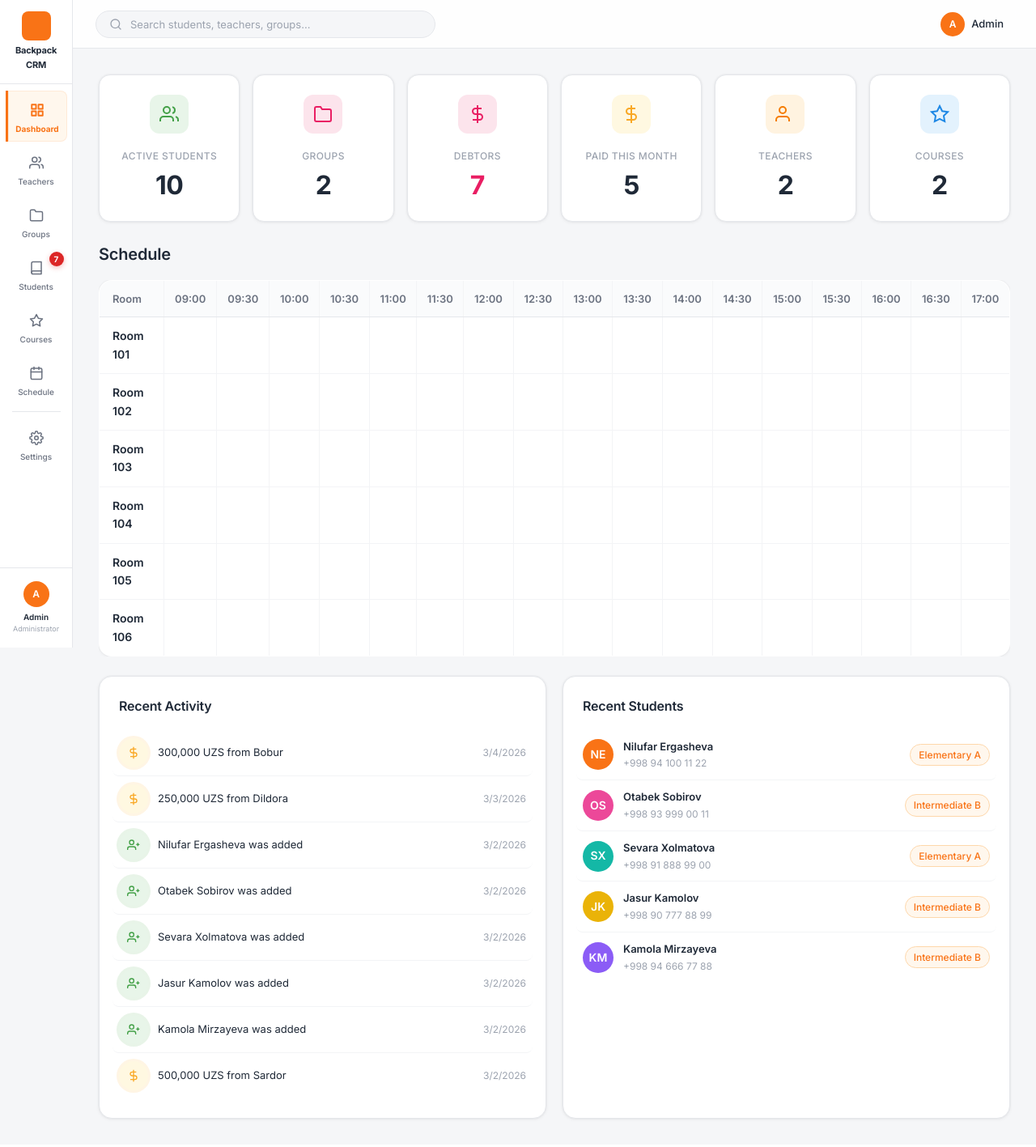
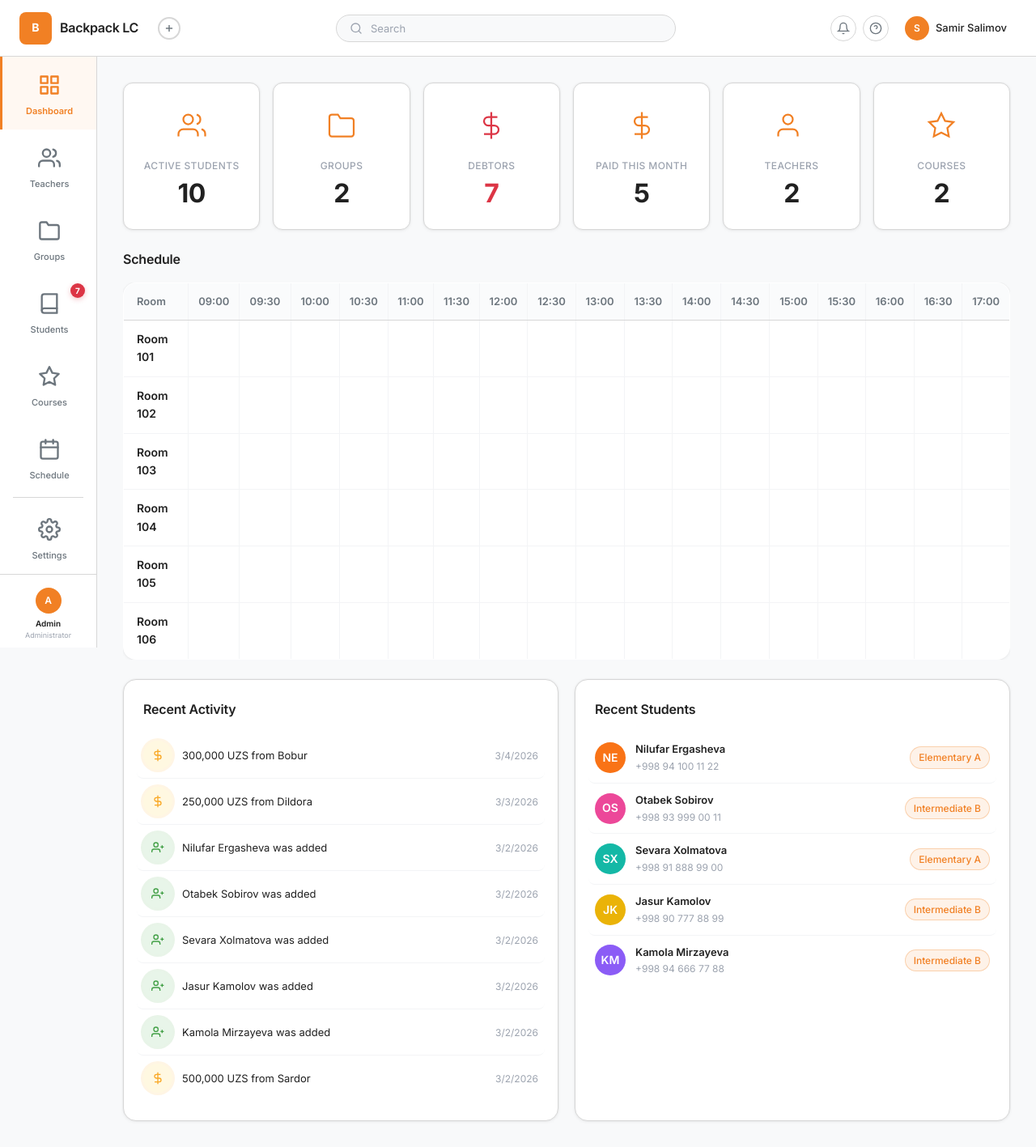
Before and after one commit to SamirForeverUIX/CRM, a Node server app: page / in a window 1280 px wide. Shown: the whole page at 81% size. Before the commit the page ends 1385 px from the top, so only its background shows below. Run offline with Node 20, Linux system fonts and the light colour scheme.

Commit message:
Redesign dashboard layout to match reference: fixed header, sidebar, stat cards
- Header: 70px fixed full-width with brand/search/profile sections
- Sidebar: 120px wide, 90px nav items with large icons, below header
- Stat cards: large outlined orange SVG icons, centered layout with borders
- Content area: proper padding-top for fixed header offset
- Responsive: mobile sidebar as slide-out drawer, hidden brand name on tablet
- Removed inline styles from dashboard template

https://claude.ai/code/session_01WxRUCWVojkK3LVgJ76Uz3i

```diff
--- a/public/css/dashboard.css
+++ b/public/css/dashboard.css
@@ -9,58 +9,59 @@
 
 /* Stats Grid */
 .stats-grid {
-  display:grid;
-  grid-template-columns:repeat(auto-fill, minmax(160px, 1fr));
-  gap:16px; margin-bottom:24px;
+  display: grid;
+  grid-template-columns: repeat(auto-fill, minmax(160px, 1fr));
+  gap: 16px;
+  margin-bottom: 24px;
 }
 .stat-card {
-  padding: 24px;
+  padding: 24px 16px;
   display: flex;
   flex-direction: column;
-  gap: 8px;
+  align-items: center;
+  gap: 6px;
   text-align: center;
-  border-radius: 14px;
+  border-radius: var(--radius-md);
+  background: #fff;
+  border: 1px solid var(--border);
   transition: all 0.25s ease;
 }
 .stat-card:hover {
   transform: translateY(-3px);
   box-shadow: var(--shadow-card-hover);
+  border-color: transparent;
 }
 .stat-card-link { transition: all var(--transition-base); }
-.stat-card-link:hover {
-  box-shadow:var(--shadow-card-hover);
-  transform:translateY(-3px);
-  border-color: transparent;
-}
 .stat-card-link:active { transform: translateY(-1px) scale(0.99); }
 
 .stat-icon {
-  width:48px; height:48px;
-  border-radius:var(--radius-md);
-  display:flex; align-items:center; justify-content:center;
-  margin:0 auto 6px;
+  width: 56px;
+  height: 56px;
+  border-radius: var(--radius-full);
+  display: flex;
+  align-items: center;
+  justify-content: center;
+  margin-bottom: 4px;
+  background: transparent;
   transition: transform var(--transition-base);
 }
-.stat-card-link:hover .stat-icon { transform: scale(1.08); }
-.stat-icon.teachers { background:#fff3e0; color:#f57c00; }
-.stat-icon.teachers svg { stroke:#f57c00; }
-.stat-icon.groups { background:#fce4ec; color:#e91e63; }
-.stat-icon.groups svg { stroke:#e91e63; }
-.stat-icon.students { background:#e8f5e9; color:#43a047; }
-.stat-icon.students svg { stroke:#43a047; }
-.stat-icon.courses { background:#e3f2fd; color:#1e88e5; }
-.stat-icon.courses svg { stroke:#1e88e5; }
-.stat-icon.income { background:#fff8e1; color:#f9a825; }
-.stat-icon.income svg { stroke:#f9a825; }
-.stat-icon.debtors { background:#fce4ec; color:#e91e63; }
-.stat-icon.debtors svg { stroke:#e91e63; }
+.stat-card:hover .stat-icon { transform: scale(1.08); }
 
-.stat-number.danger { color:#e91e63; }
+/* All stat icons use primary orange outlined style */
+.stat-icon svg {
+  stroke: var(--primary);
+  width: 36px;
+  height: 36px;
+  stroke-width: 1.5;
+}
+.stat-icon.debtors svg { stroke: var(--danger); }
+
+.stat-number.danger { color: var(--danger); }
 
 .dashboard-grid { margin-top: var(--space-3); }
 
 .stat-number { font-size: 32px; font-weight: 800; color: var(--text-primary); line-height: 1.2; letter-spacing: -0.5px; }
-.stat-label { font-size: 12px; color: var(--text-muted); font-weight: 500; text-transform: uppercase; letter-spacing: 0.4px; margin-top: 4px; }
+.stat-label { font-size: 12px; color: var(--text-muted); font-weight: 500; text-transform: uppercase; letter-spacing: 0.4px; margin-top: 2px; }
 
 /* Quick Actions */
 .quick-actions { margin-bottom:24px; }
--- a/public/css/header.css
+++ b/public/css/header.css
@@ -1,10 +1,12 @@
 /* ============================================================
-   TOP HEADER — Search bar, profile, mobile menu
+   TOP HEADER — Full-width bar with logo, search, profile
+   Reference: 70px height, logo on left, search centered, profile right
    ============================================================ */
 
 .main-content {
   flex: 1;
   margin-left: var(--sidebar-width);
+  padding-top: var(--header-height);
   display: flex;
   flex-direction: column;
   min-height: 100vh;
@@ -15,66 +17,154 @@
   display: flex;
   align-items: center;
   justify-content: space-between;
-  padding: 0 28px;
-  background: rgba(255,255,255,0.85);
-  backdrop-filter: blur(12px);
-  -webkit-backdrop-filter: blur(12px);
+  padding: 0 24px;
+  background: #fff;
   border-bottom: 1px solid var(--border);
-  position: sticky;
+  position: fixed;
   top: 0;
+  left: 0;
+  right: 0;
   z-index: 50;
 }
 
-.header-left { display:flex; align-items:center; gap:16px; flex:1; }
+.header-left {
+  display: flex;
+  align-items: center;
+  gap: 16px;
+  min-width: 200px;
+}
+
+/* Brand in header (replaces sidebar brand) */
+.header-brand {
+  display: flex;
+  align-items: center;
+  gap: 10px;
+  text-decoration: none;
+}
+.header-brand-logo {
+  width: 40px;
+  height: 40px;
+  background: var(--primary);
+  border-radius: var(--radius-sm);
+  display: flex;
+  align-items: center;
+  justify-content: center;
+  color: #fff;
+  font-weight: 700;
+  font-size: 14px;
+}
+.header-brand-name {
+  font-size: 16px;
+  font-weight: 600;
+  color: var(--text-primary);
+  letter-spacing: -0.3px;
+}
+
+.header-add-btn {
+  width: 28px;
+  height: 28px;
+  border-radius: 50%;
+  border: 2px solid var(--border);
+  background: transparent;
+  color: var(--text-secondary);
+  display: flex;
+  align-items: center;
+  justify-content: center;
+  cursor: pointer;
+  transition: all var(--transition-fast);
+  margin-left: 8px;
+}
+.header-add-btn:hover {
+  border-color: var(--primary);
+  color: var(--primary);
+}
 
 .mobile-menu-btn {
-  display:none;
-  background:none; border:none;
-  color:var(--text-secondary); cursor:pointer;
-  padding:6px; border-radius:var(--radius-sm);
+  display: none;
+  background: none; border: none;
+  color: var(--text-secondary); cursor: pointer;
+  padding: 6px; border-radius: var(--radius-sm);
 }
-.mobile-menu-btn:hover { background:var(--bg-body); }
+.mobile-menu-btn:hover { background: var(--bg-body); }
 
+/* Centered search bar */
+.header-center {
+  flex: 1;
+  display: flex;
+  justify-content: center;
+  max-width: 500px;
+  margin: 0 auto;
+}
 .search-form {
-  display:flex; align-items:center;
-  background:var(--bg-body);
-  border:1px solid var(--border);
-  border-radius:var(--radius-full);
-  padding:0 16px;
-  max-width:420px; flex:1;
+  display: flex;
+  align-items: center;
+  background: var(--bg-body);
+  border: 1px solid var(--border);
+  border-radius: var(--radius-full);
+  padding: 0 16px;
+  width: 100%;
+  max-width: 420px;
   transition: all var(--transition-base);
 }
 .search-form:focus-within {
-  border-color:var(--primary);
-  box-shadow: 0 0 0 3px rgba(249,115,22,0.12);
+  border-color: var(--primary);
+  box-shadow: 0 0 0 3px rgba(241, 128, 36, 0.12);
   background: #fff;
 }
 .search-form button {
-  background:none; border:none; cursor:pointer;
-  color:var(--text-muted); display:flex; padding:0;
+  background: none; border: none; cursor: pointer;
+  color: var(--text-muted); display: flex; padding: 0;
 }
 .search-form input {
-  background:transparent; border:none; outline:none;
-  padding:8px 10px;
-  color:var(--text-primary);
-  font-size:13px; font-family:inherit; width:100%;
+  background: transparent; border: none; outline: none;
+  padding: 8px 10px;
+  color: var(--text-primary);
+  font-size: 13px; font-family: inherit; width: 100%;
 }
-.search-form input::placeholder { color:var(--text-muted); }
+.search-form input::placeholder { color: var(--text-muted); }
 
-.header-right { display:flex; align-items:center; gap:12px; }
+.header-right {
+  display: flex;
+  align-items: center;
+  gap: 8px;
+  min-width: 200px;
+  justify-content: flex-end;
+}
+
+/* Header icon buttons (like in reference: en, resize, help, clock) */
+.header-icon-btn {
+  width: 32px;
+  height: 32px;
+  border-radius: 50%;
+  border: 1px solid var(--border);
+  background: transparent;
+  color: var(--text-secondary);
+  display: flex;
+  align-items: center;
+  justify-content: center;
+  cursor: pointer;
+  transition: all var(--transition-fast);
+  font-size: 12px;
+  font-weight: 600;
+}
+.header-icon-btn:hover {
+  border-color: var(--primary);
+  color: var(--primary);
+}
+
 .profile-btn {
-  display:flex; align-items:center; gap:8px;
-  padding:6px 12px;
-  border-radius:var(--radius-full);
+  display: flex; align-items: center; gap: 8px;
+  padding: 6px 12px;
+  border-radius: var(--radius-full);
   transition: background var(--transition-fast);
 }
-.profile-btn:hover { background:var(--bg-body); }
+.profile-btn:hover { background: var(--bg-body); }
 .profile-icon {
-  width:30px; height:30px;
-  border-radius:var(--radius-full);
-  background:var(--primary);
-  color:#fff;
-  display:flex; align-items:center; justify-content:center;
-  font-size:12px; font-weight:600;
+  width: 30px; height: 30px;
+  border-radius: var(--radius-full);
+  background: var(--primary);
+  color: #fff;
+  display: flex; align-items: center; justify-content: center;
+  font-size: 12px; font-weight: 600;
 }
-.profile-label { font-size:13px; font-weight:500; color:var(--text-primary); }
+.profile-label { font-size: 13px; font-weight: 500; color: var(--text-primary); }
--- a/public/css/responsive.css
+++ b/public/css/responsive.css
@@ -15,28 +15,39 @@
     --header-height: 56px;
   }
 
-  /* Sidebar */
+  /* Sidebar — slide-out drawer on mobile */
   .sidebar {
-    transform:translateX(-100%);
-    transition:transform var(--transition-smooth);
-    width:260px;
+    transform: translateX(-100%);
+    transition: transform var(--transition-smooth);
+    width: 260px;
+    top: 0;
+    height: 100%;
     box-shadow: 4px 0 24px rgba(0,0,0,0.1);
+    z-index: 100;
   }
-  .sidebar.open { transform:translateX(0); }
+  .sidebar.open { transform: translateX(0); }
   .sidebar .nav-link {
-    flex-direction:row; width:auto; font-size:13px; padding:12px 16px;
+    flex-direction: row;
+    width: auto;
+    height: auto;
+    font-size: 13px;
+    padding: 12px 16px;
     border-radius: var(--radius-sm);
+    border-left: none;
   }
   .sidebar .nav-link.active {
     border-left: none;
     border-radius: var(--radius-sm);
   }
+  .sidebar .nav-icon svg { width: 20px; height: 20px; }
+  .sidebar-brand { display: flex; padding: 16px; }
 
   /* Layout */
-  .main-content { margin-left:0; }
-  .mobile-menu-btn { display:flex; }
-  .content-area { padding:20px 16px; }
+  .main-content { margin-left: 0; }
+  .mobile-menu-btn { display: flex; }
+  .content-area { padding: 20px 16px; }
   .top-header { padding: 0 16px; }
+  .header-brand-name { display: none; }
 
   /* Dashboard */
   .stats-grid { grid-template-columns:1fr 1fr; gap: 12px; }
--- a/public/css/sidebar.css
+++ b/public/css/sidebar.css
@@ -1,16 +1,18 @@
 /* ============================================================
-   SIDEBAR — Icon-centered navigation with labels below
+   SIDEBAR — Icon-centered navigation (120px wide, 90px items)
+   Matches reference: vertical icon + label layout
    ============================================================ */
 
 .sidebar {
   width: var(--sidebar-width);
   position: fixed;
-  top: 0; left: 0;
-  height: 100vh;
+  top: var(--header-height);
+  left: 0;
+  height: calc(100% - var(--header-height));
   display: flex;
   flex-direction: column;
-  z-index: 100;
-  background: #ffffff;
+  z-index: 3;
+  background: #fff;
   border-right: 1px solid var(--border);
   overflow-y: auto;
   overflow-x: hidden;
@@ -18,35 +20,17 @@
 }
 .sidebar::-webkit-scrollbar { display: none; }
 
+/* Hide brand in sidebar — it's now in the header */
 .sidebar-brand {
-  padding: 14px 8px;
-  border-bottom: 1px solid var(--border);
-  text-align: center;
-}
-.sidebar-brand a {
-  color: var(--text-primary);
-  font-size: 11px;
-  font-weight: 700;
-  letter-spacing: -0.2px;
-  display: flex;
-  flex-direction: column;
-  align-items: center;
-  gap: 4px;
-}
-.sidebar-brand a::before {
-  content: '';
-  display: block;
-  width: 36px; height: 36px;
-  background: var(--primary);
-  border-radius: var(--radius-sm);
+  display: none;
 }
 
 .sidebar-nav {
   flex: 1;
-  padding: 8px 4px;
+  padding: 0;
   display: flex;
   flex-direction: column;
-  gap: 2px;
+  gap: 0;
   align-items: center;
 }
 
@@ -54,49 +38,53 @@
   display: flex;
   flex-direction: column;
   align-items: center;
-  gap: 3px;
-  padding: 10px 6px;
-  border-radius: var(--radius-sm);
-  font-size: 10px;
+  justify-content: center;
+  gap: 6px;
+  padding: 12px 6px;
+  font-size: 11px;
   font-weight: 500;
   color: var(--text-secondary);
   transition: all var(--transition-base);
-  width: 76px;
+  width: 100%;
+  height: 90px;
   text-align: center;
   line-height: 1.2;
   position: relative;
+  border-left: 3px solid transparent;
+  text-decoration: none;
 }
 .nav-link:hover {
+  color: var(--primary);
   background: var(--primary-bg);
-  color: var(--primary);
-  transform: translateY(-1px);
 }
 .nav-link:hover .nav-icon svg { stroke: var(--primary); }
 .nav-link.active {
   color: var(--primary);
-  background: var(--primary-bg);
+  background: rgba(241, 128, 36, 0.06);
   border-left: 3px solid var(--primary);
-  border-radius: 0 var(--radius-sm) var(--radius-sm) 0;
-  font-weight: 700;
-  box-shadow: inset 0 0 0 1px rgba(249, 115, 22, 0.1);
+  font-weight: 600;
 }
-.nav-link.active .nav-icon svg { stroke: var(--primary); stroke-width: 2.5; }
+.nav-link.active .nav-icon svg { stroke: var(--primary); stroke-width: 2; }
 .nav-link:active { transform: scale(0.96); }
 
 .nav-icon {
   display: flex;
   align-items: center;
   justify-content: center;
-  width: 28px; height: 28px;
+  width: 40px;
+  height: 40px;
 }
 .nav-icon svg {
   stroke: var(--text-secondary);
   transition: stroke var(--transition-fast);
+  width: 28px;
+  height: 28px;
 }
+
 .nav-badge {
   position: absolute;
-  top: 4px;
-  right: 4px;
+  top: 10px;
+  right: 14px;
   min-width: 18px;
   height: 18px;
   padding: 0 5px;
@@ -109,10 +97,10 @@
   align-items: center;
   justify-content: center;
   line-height: 1;
-  box-shadow: 0 2px 6px rgba(220, 38, 38, 0.3);
+  box-shadow: 0 2px 6px rgba(220, 56, 69, 0.3);
 }
 
-.nav-divider { height:1px; background:var(--border); margin:6px 10px; width:60px; }
+.nav-divider { height: 1px; background: var(--border); margin: 4px 16px; width: calc(100% - 32px); }
 
 .sidebar-user {
   padding: 10px 6px;
@@ -139,18 +127,18 @@
   font-size: 12px;
   font-weight: 600;
 }
-.sidebar-user-details { display:flex; flex-direction:column; align-items:center; overflow:hidden; }
-.sidebar-user-name { font-size:10px; font-weight:600; color:var(--text-primary); white-space:nowrap; }
-.sidebar-user-role { font-size:9px; color:var(--text-muted); }
+.sidebar-user-details { display: flex; flex-direction: column; align-items: center; overflow: hidden; }
+.sidebar-user-name { font-size: 10px; font-weight: 600; color: var(--text-primary); white-space: nowrap; }
+.sidebar-user-role { font-size: 9px; color: var(--text-muted); }
 
 /* Sidebar Overlay (Mobile) */
 .sidebar-overlay {
-  display:none; position:fixed; top:0; left:0; width:100%; height:100%;
-  background:rgba(0,0,0,0.35);
+  display: none; position: fixed; top: 0; left: 0; width: 100%; height: 100%;
+  background: rgba(0,0,0,0.35);
   backdrop-filter: blur(4px);
   -webkit-backdrop-filter: blur(4px);
-  z-index:99;
+  z-index: 99;
   opacity: 0;
   transition: opacity var(--transition-base);
 }
-.sidebar-overlay.active { display:block; opacity: 1; }
+.sidebar-overlay.active { display: block; opacity: 1; }
--- a/public/css/style.css
+++ b/public/css/style.css
@@ -5,33 +5,41 @@
 
 /* === CSS Custom Properties === */
 :root {
-  --primary: #f97316;
-  --primary-light: #fb923c;
-  --primary-dark: #ea580c;
-  --primary-bg: #fff7ed;
-  --primary-border: #fed7aa;
+  /* Theme colors (from reference) */
+  --primary: #f18024;
+  --primary-light: #f6a058;
+  --primary-dark: #d96d1a;
+  --primary-bg: rgba(241, 128, 36, 0.1);
+  --primary-border: rgba(241, 128, 36, 0.3);
 
-  --success: #16a34a;
+  --theme-color-1: #f18024;
+  --theme-color-2: #e7523e;
+  --theme-color-3: #d6a779;
+  --theme-color-4: #dba070;
+  --theme-color-5: #f6c797;
+  --theme-color-6: #d6cdca;
+
+  --success: #28a745;
   --success-bg: #f0fdf4;
-  --warning: #d97706;
+  --warning: #ffc107;
   --warning-bg: #fffbeb;
-  --danger: #dc2626;
+  --danger: #dc3545;
   --danger-bg: #fef2f2;
-  --info: #2563eb;
+  --info: #17a2b8;
   --info-bg: #eff6ff;
 
-  --bg-body: #f5f6f8;
+  --bg-body: #f8f9fa;
   --surface: #ffffff;
   --surface-hover: #fafafa;
-  --border: #e5e7eb;
+  --border: #d7d7d7;
   --border-light: #f3f4f6;
 
-  --text-primary: #1f2937;
-  --text-secondary: #6b7280;
+  --text-primary: #212121;
+  --text-secondary: #6c757d;
   --text-muted: #9ca3af;
 
-  --sidebar-width: 90px;
-  --header-height: 60px;
+  --sidebar-width: 120px;
+  --header-height: 70px;
   --radius-sm: 8px;
   --radius-md: 12px;
   --radius-lg: 16px;
--- a/views/dashboard.ejs
+++ b/views/dashboard.ejs
@@ -7,49 +7,49 @@
     <div class="stats-grid">
       <a href="/students" class="stat-card stat-card-link">
         <div class="stat-icon students">
-          <svg width="24" height="24" viewBox="0 0 24 24" fill="none" stroke="currentColor" stroke-width="2"><path d="M17 21v-2a4 4 0 0 0-4-4H5a4 4 0 0 0-4 4v2"/><circle cx="9" cy="7" r="4"/><path d="M23 21v-2a4 4 0 0 0-3-3.87"/><path d="M16 3.13a4 4 0 0 1 0 7.75"/></svg>
+          <svg viewBox="0 0 24 24" fill="none" stroke="currentColor"><path d="M17 21v-2a4 4 0 0 0-4-4H5a4 4 0 0 0-4 4v2"/><circle cx="9" cy="7" r="4"/><path d="M23 21v-2a4 4 0 0 0-3-3.87"/><path d="M16 3.13a4 4 0 0 1 0 7.75"/></svg>
         </div>
         <div class="stat-label">Active students</div>
         <div class="stat-number"><%= studentCount %></div>
       </a>
       <a href="/groups" class="stat-card stat-card-link">
         <div class="stat-icon groups">
-          <svg width="24" height="24" viewBox="0 0 24 24" fill="none" stroke="currentColor" stroke-width="2"><path d="M22 19a2 2 0 0 1-2 2H4a2 2 0 0 1-2-2V5a2 2 0 0 1 2-2h5l2 3h9a2 2 0 0 1 2 2z"/></svg>
+          <svg viewBox="0 0 24 24" fill="none" stroke="currentColor"><path d="M22 19a2 2 0 0 1-2 2H4a2 2 0 0 1-2-2V5a2 2 0 0 1 2-2h5l2 3h9a2 2 0 0 1 2 2z"/></svg>
         </div>
         <div class="stat-label">Groups</div>
         <div class="stat-number"><%= groupCount %></div>
       </a>
       <a href="/students?debt=unpaid" class="stat-card stat-card-link">
         <div class="stat-icon debtors">
-          <svg width="24" height="24" viewBox="0 0 24 24" fill="none" stroke="currentColor" stroke-width="2"><line x1="12" y1="1" x2="12" y2="23"/><path d="M17 5H9.5a3.5 3.5 0 0 0 0 7h5a3.5 3.5 0 0 1 0 7H6"/></svg>
+          <svg viewBox="0 0 24 24" fill="none" stroke="currentColor"><line x1="12" y1="1" x2="12" y2="23"/><path d="M17 5H9.5a3.5 3.5 0 0 0 0 7h5a3.5 3.5 0 0 1 0 7H6"/></svg>
         </div>
         <div class="stat-label">Debtors</div>
         <div class="stat-number danger"><%= debtorCount %></div>
       </a>
       <div class="stat-card">
         <div class="stat-icon income">
-          <svg width="24" height="24" viewBox="0 0 24 24" fill="none" stroke="currentColor" stroke-width="2"><line x1="12" y1="1" x2="12" y2="23"/><path d="M17 5H9.5a3.5 3.5 0 0 0 0 7h5a3.5 3.5 0 0 1 0 7H6"/></svg>
+          <svg viewBox="0 0 24 24" fill="none" stroke="currentColor"><line x1="12" y1="1" x2="12" y2="23"/><path d="M17 5H9.5a3.5 3.5 0 0 0 0 7h5a3.5 3.5 0 0 1 0 7H6"/></svg>
         </div>
         <div class="stat-label">Paid this month</div>
         <div class="stat-number"><%= paidCount %></div>
       </div>
       <a href="/teachers" class="stat-card stat-card-link">
         <div class="stat-icon teachers">
-          <svg width="24" height="24" viewBox="0 0 24 24" fill="none" stroke="currentColor" stroke-width="2"><path d="M17 21v-2a4 4 0 0 0-4-4H5a4 4 0 0 0-4 4v2"/><circle cx="9" cy="7" r="4"/></svg>
+          <svg viewBox="0 0 24 24" fill="none" stroke="currentColor"><path d="M17 21v-2a4 4 0 0 0-4-4H5a4 4 0 0 0-4 4v2"/><circle cx="9" cy="7" r="4"/></svg>
         </div>
         <div class="stat-label">Teachers</div>
         <div class="stat-number"><%= teacherCount %></div>
       </a>
       <a href="/courses" class="stat-card stat-card-link">
         <div class="stat-icon courses">
-          <svg width="24" height="24" viewBox="0 0 24 24" fill="none" stroke="currentColor" stroke-width="2"><polygon points="12 2 15.09 8.26 22 9.27 17 14.14 18.18 21.02 12 17.77 5.82 21.02 7 14.14 2 9.27 8.91 8.26 12 2"/></svg>
+          <svg viewBox="0 0 24 24" fill="none" stroke="currentColor"><polygon points="12 2 15.09 8.26 22 9.27 17 14.14 18.18 21.02 12 17.77 5.82 21.02 7 14.14 2 9.27 8.91 8.26 12 2"/></svg>
         </div>
         <div class="stat-label">Courses</div>
         <div class="stat-number"><%= courseCount %></div>
       </a>
     </div>
 
-    <h2 class="section-title" style="font-size:20px;">Schedule</h2>
+    <h2 class="section-title">Schedule</h2>
 
     <% if (todayGroups.length === 0) { %>
       <div class="empty-state" style="padding:40px;">
--- a/views/partials/header.ejs
+++ b/views/partials/header.ejs
@@ -3,17 +3,32 @@
     <button class="mobile-menu-btn" onclick="toggleSidebar()" aria-label="Toggle menu">
       <svg width="20" height="20" viewBox="0 0 24 24" fill="none" stroke="currentColor" stroke-width="2" stroke-linecap="round" stroke-linejoin="round"><line x1="3" y1="12" x2="21" y2="12"/><line x1="3" y1="6" x2="21" y2="6"/><line x1="3" y1="18" x2="21" y2="18"/></svg>
     </button>
+    <a href="/" class="header-brand">
+      <span class="header-brand-logo">B</span>
+      <span class="header-brand-name">Backpack LC</span>
+    </a>
+    <button class="header-add-btn" title="Quick add">
+      <svg width="14" height="14" viewBox="0 0 24 24" fill="none" stroke="currentColor" stroke-width="2.5"><line x1="12" y1="5" x2="12" y2="19"/><line x1="5" y1="12" x2="19" y2="12"/></svg>
+    </button>
+  </div>
+  <div class="header-center">
     <form class="search-form" action="/search" method="GET">
       <button type="submit" aria-label="Search">
         <svg width="16" height="16" viewBox="0 0 24 24" fill="none" stroke="currentColor" stroke-width="2" stroke-linecap="round" stroke-linejoin="round"><circle cx="11" cy="11" r="8"/><line x1="21" y1="21" x2="16.65" y2="16.65"/></svg>
       </button>
-      <input type="text" name="q" placeholder="Search students, teachers, groups..." value="" autocomplete="off">
+      <input type="text" name="q" placeholder="Search" value="" autocomplete="off">
     </form>
   </div>
   <div class="header-right">
+    <button class="header-icon-btn" title="Notifications">
+      <svg width="16" height="16" viewBox="0 0 24 24" fill="none" stroke="currentColor" stroke-width="2"><path d="M18 8A6 6 0 0 0 6 8c0 7-3 9-3 9h18s-3-2-3-9"/><path d="M13.73 21a2 2 0 0 1-3.46 0"/></svg>
+    </button>
+    <button class="header-icon-btn" title="Help">
+      <svg width="16" height="16" viewBox="0 0 24 24" fill="none" stroke="currentColor" stroke-width="2"><circle cx="12" cy="12" r="10"/><path d="M9.09 9a3 3 0 0 1 5.83 1c0 2-3 3-3 3"/><line x1="12" y1="17" x2="12.01" y2="17"/></svg>
+    </button>
     <a href="/settings" class="profile-btn">
-      <span class="profile-icon">A</span>
-      <span class="profile-label">Admin</span>
+      <span class="profile-icon">S</span>
+      <span class="profile-label">Samir Salimov</span>
     </a>
   </div>
 </header>
```
